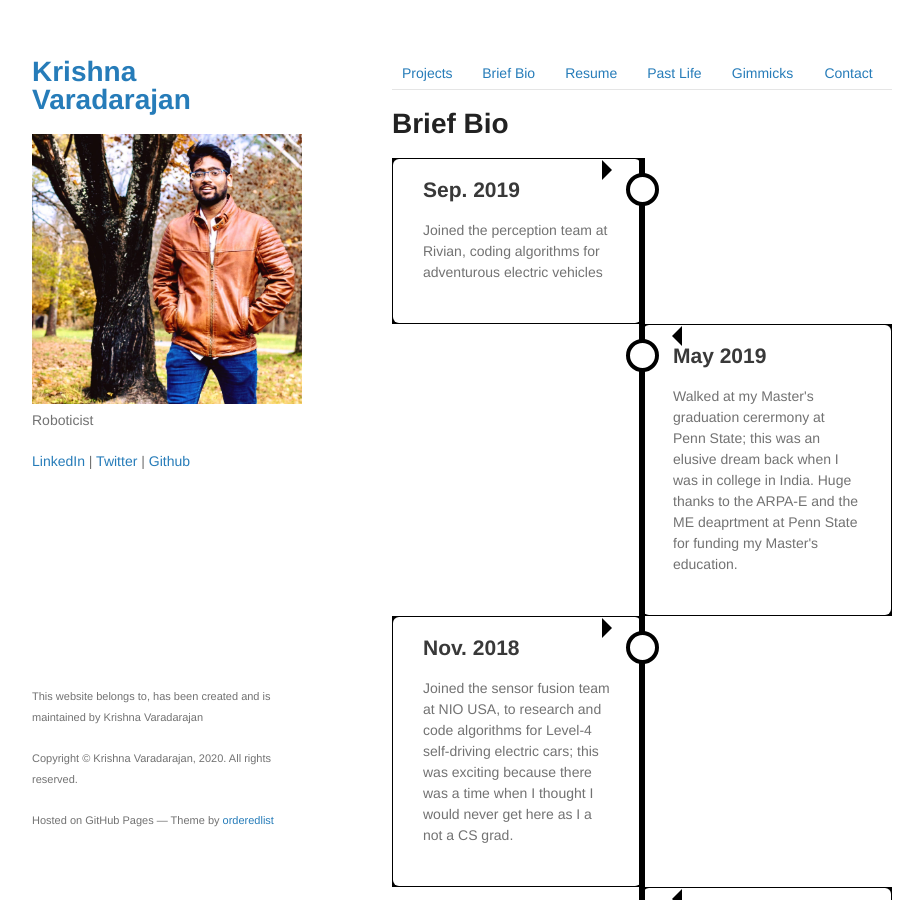
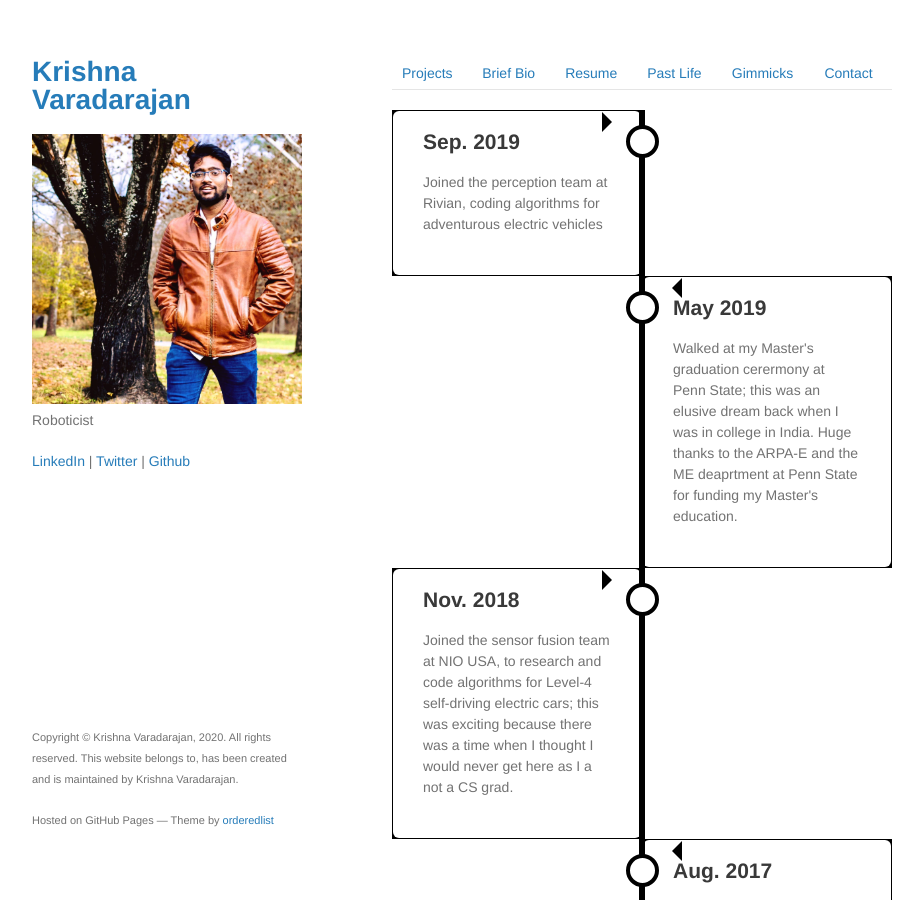
Before and after one commit to iamvarada/iamvarada.github.io, a Jekyll site: the page built from bio.md, in a window 1280 px wide and 900 px high. Shown: the whole window, without its empty margins (178-1101 px from the left). Built offline with Jekyll 4.4.1, drawn with Linux system fonts in a browser that asks for light colours.

```diff
--- a/_layouts/default.html
+++ b/_layouts/default.html
@@ -46,8 +46,7 @@
 
       </section>
       <footer>
-        <p><small>This website belongs to, has been created and is maintained by Krishna Varadarajan</small></p>
-        <p><small> Copyright © Krishna Varadarajan, 2020. All rights reserved. </small></p>
+        <p><small> Copyright © Krishna Varadarajan, 2020. All rights reserved. This website belongs to, has been created and is maintained by Krishna Varadarajan. </small></p>
         <p><small>Hosted on GitHub Pages &mdash; Theme by <a href="https://github.com/orderedlist">orderedlist</a></small></p>
       </footer>
     </div>
--- a/bio.md
+++ b/bio.md
@@ -3,9 +3,8 @@ layout: default
 ---
 [Projects](./projects.html) | [Brief Bio](./bio.html) | [Resume](./resume.html) | [Past Life](http://pravegaracingvit.herokuapp.com/) | [Gimmicks](https://www.behance.net/kvarada) | [Contact](./contacts.html)
 
-# Brief Bio
+<html>
 
-<html>
 <head>
 <meta name="viewport" content="width=device-width, initial-scale=1.0">
 <style>
```
Also changed, not shown: contacts.md (+0 -2 lines).
